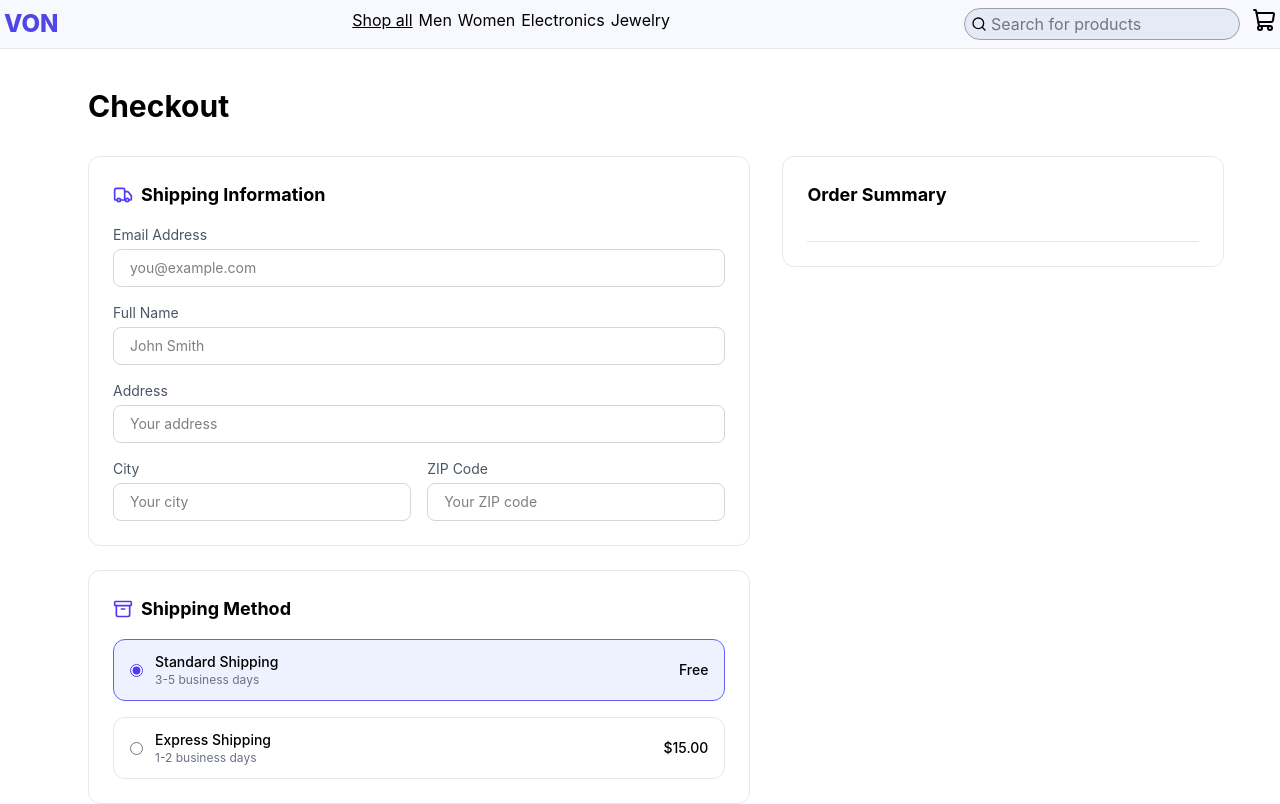
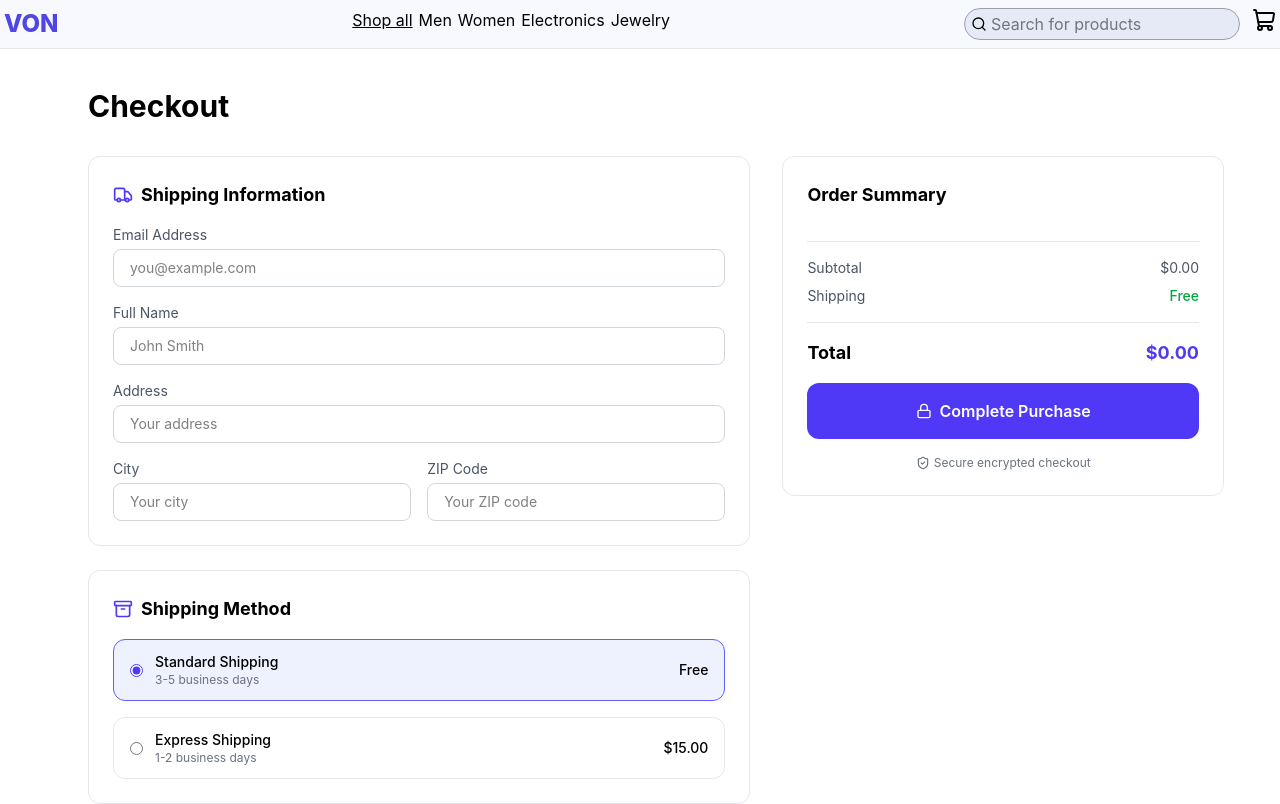
Before and after one commit to OndrovcakJan/e-shop, a React (Vite) app: page /checkout in a window 1280 px wide. Shown: the top 804 px of the page. Built offline with nearby package versions, Linux system fonts and the light colour scheme.

Commit message:
add: Order summary

```diff
--- a/src/pages/Checkout.tsx
+++ b/src/pages/Checkout.tsx
@@ -1,4 +1,4 @@
-import { CreditCard, Truck, Archive } from "lucide-react";
+import { CreditCard, Truck, Archive, Lock, ShieldCheck } from "lucide-react";
 import Cart from "../components/common/Cart";
 import Footer from "../components/common/Footer";
 import Header from "../components/common/Header";
@@ -185,6 +185,37 @@ const Checkout = () => {
 
               <hr className="border-gray-200" />
 
+              <div className="flex flex-col gap-2">
+                <div className="flex justify-between text-sm text-gray-600">
+                  <span>Subtotal</span>
+                  <span>${subtotal.toFixed(2)}</span>
+                </div>
+                <div className="flex justify-between text-sm text-gray-600">
+                  <span>Shipping</span>
+                  <span
+                    className={
+                      shippingCost === 0 ? "text-green-600 font-medium" : ""
+                    }
+                  >
+                    {shippingCost === 0 ? "Free" : `$${shippingCost}.00`}
+                  </span>
+                </div>
+              </div>
+
+              <hr className="border-gray-200" />
+              <div className="flex justify-between font-bold text-lg">
+                <span>Total</span>
+                <span className="text-indigo-600">${total.toFixed(2)}</span>
+              </div>
+
+              <button className="w-full bg-indigo-600 hover:bg-indigo-700 text-white font-semibold py-4 rounded-xl transition duration-200 flex items-center justify-center gap-2 cursor-pointer">
+                <Lock size={16} />
+                Complete Purchase
+              </button>
+              <p className="text-xs text-gray-500 text-center flex items-center justify-center gap-1">
+                <ShieldCheck size={14} />
+                Secure encrypted checkout
+              </p>
             </div>
           </div>
         </div>
```
